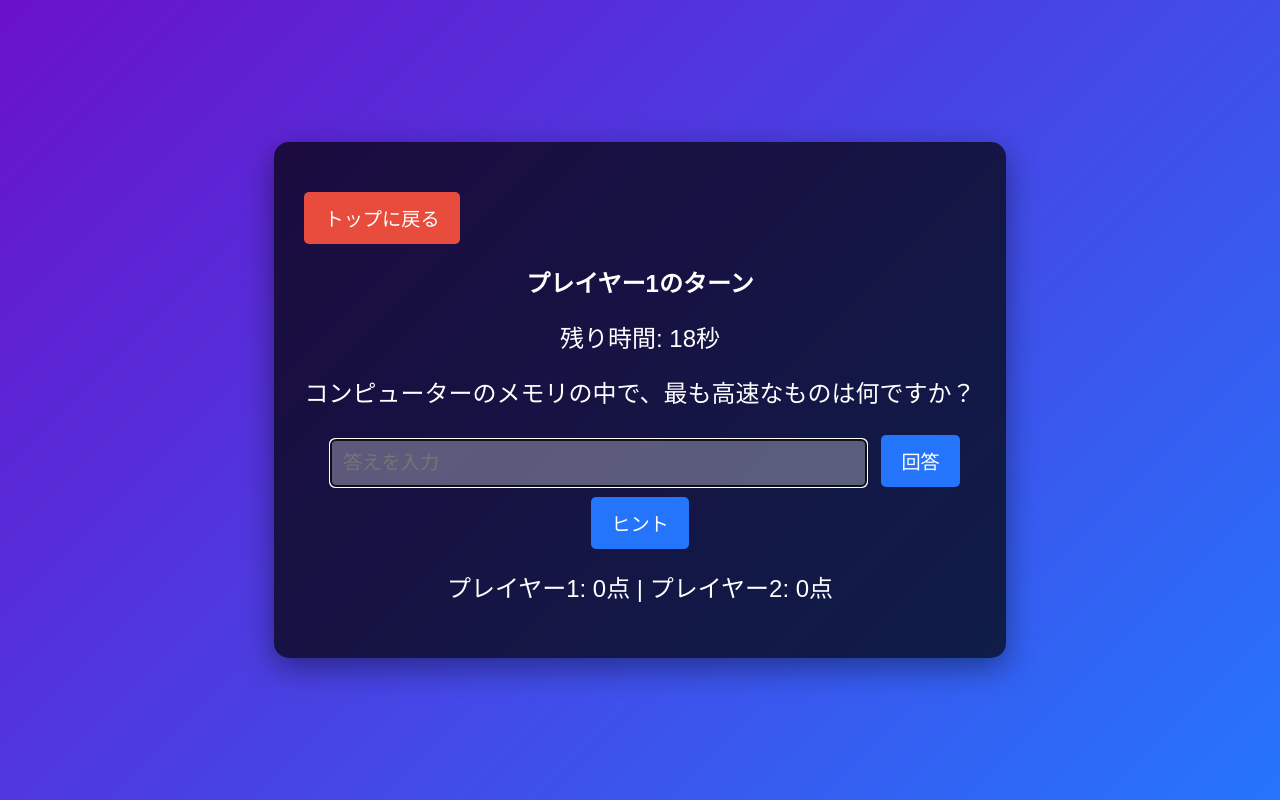
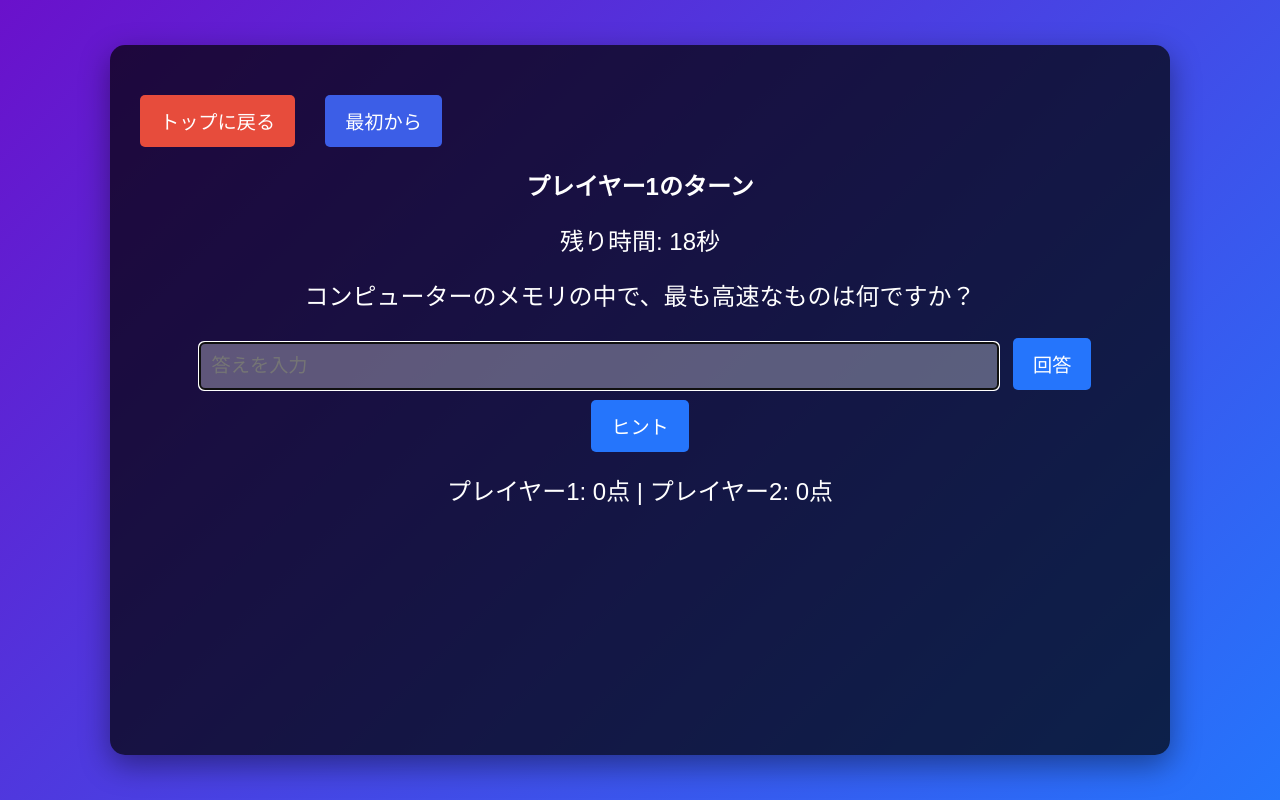
Before and after one commit to yuuto0816/quiz_finish, a plain HTML site: page index.html in a window 1280 px wide. Both pictures are taken after a click on the button "開始". Drawn offline with Linux system fonts and the light colour scheme.

Commit message:
画面サイズ調整

```diff
--- a/game.js
+++ b/game.js
@@ -261,3 +261,15 @@ forceExitButton.addEventListener("click", () => {
     // 「次の問題」ボタンも非表示にする
     nextQuestionButton.style.display = "none"; // 非表示にする
 });
+
+// リスタートボタン
+forceRestartButton.addEventListener("click", () => {
+    player1Score = 0;
+    player2Score = 0;
+    currentQuestionIndex = 0;
+    currentPlayer = 1;
+    shuffledQuestions = quizData.sort(() => Math.random() - 0.5); // クイズ問題をシャッフル
+    quizContainer.style.display = "block";  // クイズ画面を表示
+    resultScreen.style.display = "none";   // 結果画面を非表示
+    loadQuestion(); // 最初の質問を読み込む
+});
--- a/index.html
+++ b/index.html
@@ -23,7 +23,10 @@
         </div>
 
         <div id="quizContainer" style="display: none">
-            <button id="forceExitButton" class="btn">トップに戻る</button>
+            <div id="button_flex">
+                <button id="forceExitButton" class="btn">トップに戻る</button>
+                <button id="forceRestartButton" class="btn">最初から</button>
+            </div>
             <h1 id="currentPlayer">プレイヤー1のターン</h1>
             <p id="timer">残り時間: 20秒</p>
             <p id="questionText"></p>
--- a/quiz.css
+++ b/quiz.css
@@ -64,8 +64,15 @@ button:hover {
 #quizContainer {
     background-color: rgba(0, 0, 0, 0.7);
     padding: 30px;
+    width:1000px;
+    height:650px;
     border-radius: 15px;
     box-shadow: 0 10px 30px rgba(0, 0, 0, 0.4);
+}
+
+#button_flex{
+    display:flex;
+    gap:30px;
 }
 
 #questionText {
@@ -173,6 +180,24 @@ button:hover {
     background-color: #c0392b;  /* マウスオーバー時に暗くなる */
 }
 
+/* 強制リスタートボタンのスタイル */
+#forceRestartButton {
+    background-color: #3c5ee7;  /* 赤色 */
+    color: white;
+    border: none;
+    padding: 12px 20px;
+    border-radius: 5px;
+    font-size: 1.2rem;
+    cursor: pointer;
+    transition: background-color 0.3s ease;
+    margin-top: 20px;
+    display:block;
+}
+
+#forceRestartButton:hover {
+    background-color: #3c2bc0;  /* マウスオーバー時に暗くなる */
+}
+
 
 /* レスポンシブデザイン */
 @media (max-width: 768px) {
```
